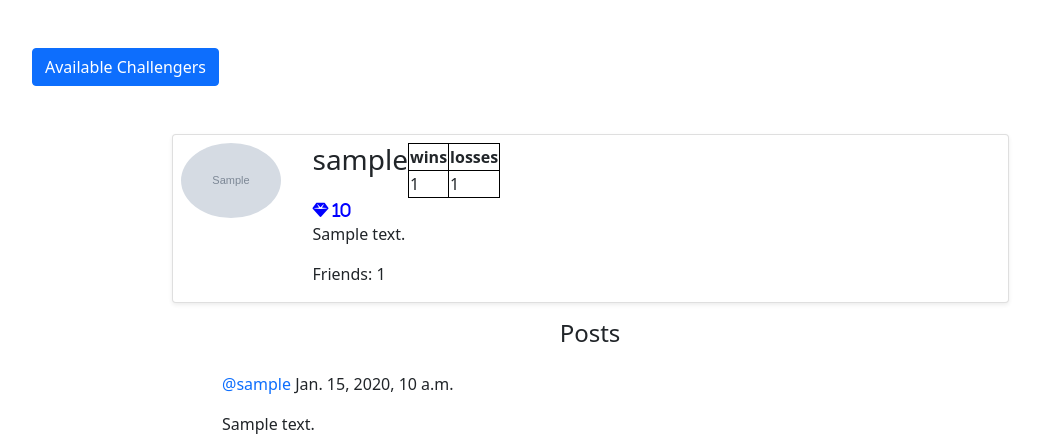
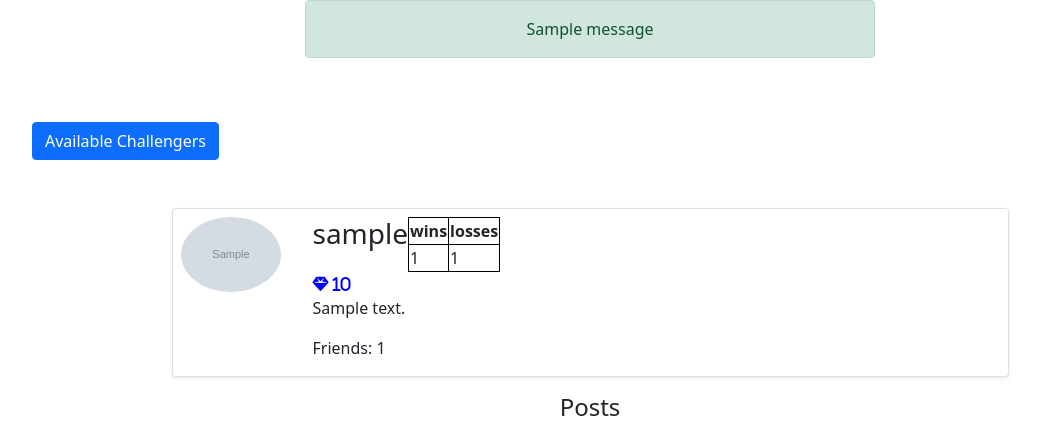
Before and after one commit to tkjonesy/Aeternum-Battles, a Django app: page /social/profile/1/ in a window 1280 px wide. Shown: the part 56-490 px from the top of the page, without its empty margins (50-1090 px from the left). Run offline with Django 3.2, Linux system fonts and the light colour scheme; tables that the repository leaves empty hold one stand-in row (values such as "Sample post"); grey boxes marked "Sample" are stand-in pictures; one stand-in notice (Sample message) is shown; some libraries are stand-ins or nearby versions.

Commit message:
Friend Request Functional When clicking the button add friend, A message appears instaed of a redirect to new page. Same applies for accepting a friend request.

```diff
--- a/social/templates/social/profile.html
+++ b/social/templates/social/profile.html
@@ -1,7 +1,25 @@
 {% extends 'landing/base.html' %}
 
 {% block content %}
+
     <div class="container">
+        {% if messages %}
+            <div class="row justify-content-center">
+            {% for msg in messages %}
+                {% if msg.level == DEFAULT_MESSAGE_LEVELS.SUCCESS %}
+                    <div class="alert alert-success col-md-6 col-sm-6" role="alert">
+                        <div class="text-center">{{ msg }}</div>
+                    </div>
+                {% endif %}
+
+                {% if msg.level == DEFAULT_MESSAGE_LEVELS.ERROR %}
+                    <div class="alert alert-warning col-md-6 col-sm-6" role="alert">
+                      <div class="text-center">{{ msg }}</div>
+                    </div>
+                {% endif %}
+            {% endfor %}
+            </div>
+        {% endif %}
         <div class="row  mt-5">
             <div class="col-md-3 col-sm-6">
                 <a href="{% url 'post-list' %}" class="btn btn-primary">Available Challengers</a>
@@ -40,7 +58,7 @@
                             <p>{{ profile.bio }}</p>
                         {% endif %}
                         <p>Friends: {{ profile.get_friends_no }}</p>
-                    {% if request.user != user and user not in request.user.friends.all %}
+                        {% if request.user != user and user not in request.user.profile.friends.all %}
                         <a href="{% url 'add-friend' user.pk %}" class="btn btn-primary mb-2">Add Friend</a>
                         {% endif %}
                     </div>
--- a/social/views.py
+++ b/social/views.py
@@ -1,6 +1,6 @@
-from django.http import HttpResponse
-from django.shortcuts import render
+from django.shortcuts import render, redirect
 from django.urls import reverse_lazy
+from django.contrib import messages
 from django.contrib.auth.mixins import UserPassesTestMixin, LoginRequiredMixin
 from django.views import View
 from .models import Post, UserProfile, FriendRequest
@@ -77,8 +77,7 @@ class ProfileView(View):
         profile = UserProfile.objects.get(pk=pk)
         user = profile.user
         posts = Post.objects.filter(author=user).order_by('-created_on')
-        # friend_requests = FriendRequest.objects.filter(receiver=profile).order_by('-timestamp')
-        friend_requests = FriendRequest.objects.all()
+        friend_requests = FriendRequest.objects.filter(receiver=profile).order_by('-timestamp')
 
         context = {
             'user': user,
@@ -94,9 +93,11 @@ def send_request(request, pk):
     receiver = UserProfile.objects.get(pk=pk)
     friend_request, created = FriendRequest.objects.get_or_create(sender=sender, receiver=receiver)
     if created:
-        return HttpResponse('Friend Request Sent')
+        messages.success(request, 'Friend Request Sent!')
+        return redirect('profile', pk=receiver.pk)
     else:
-        return HttpResponse('A Friend Request Was Already Sent')
+        messages.error(request, 'Friend Request Already Sent')
+        return redirect('profile', pk=receiver.pk)
 
 
 def accept_request(request, pk):
@@ -106,7 +107,8 @@ def accept_request(request, pk):
     user1.profile.friends.add(user2)
     user2.profile.friends.add(user1)
     friend_request.delete()
-    return HttpResponse('Friend Request Accepted')
+    messages.success(request, 'You Are Now Friends!')
+    return redirect('profile', pk=user1.profile.pk)
 
 
 class ProfileEditView(LoginRequiredMixin, UserPassesTestMixin, UpdateView):
```
Lines whose indentation alone changed are shown as unchanged.
